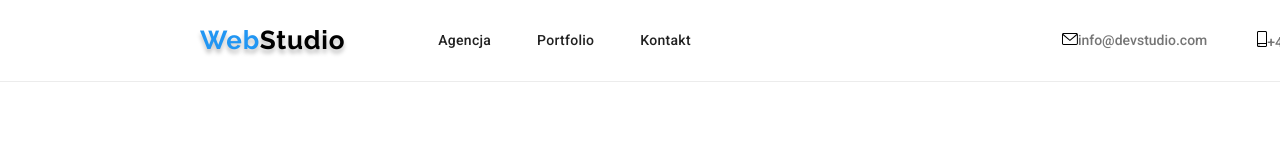
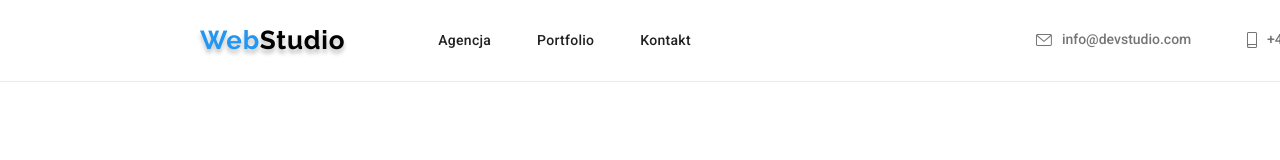
Before and after one commit to WeronikaRzasa/goit-markup-hw-04, a plain HTML site: page portfolio.html in a window 1280 px wide. Shown: the top 160 px of the page. Drawn offline with nearby package versions, Linux system fonts and the light colour scheme; files whose address does not match are found by name.

Commit message:
homework04 done

```diff
--- a/css/styles.css
+++ b/css/styles.css
@@ -69,6 +69,7 @@ header {
     justify-content: space-between;
     gap: 46px;
     padding: 0px;
+    margin-right: 345px;
 }
 .navigations a{
     color: var(--main-text-color);
@@ -96,6 +97,10 @@ header {
     font-weight: 500;
     line-height: 1.14;
     text-decoration: none;
+    width: 161px;
+    height: 16px;
+    display: flex;
+    align-items: center;
 }
 .contact:hover,
 .contact:focus {
--- a/portfolio.html
+++ b/portfolio.html
@@ -31,11 +31,12 @@
             </menu>
         </nav>
         <div class="contact-space">
-        <a class="contact" href="mailto:info@devstudio.com"><svg class="menu-icon" width="16px" height="12px">
+        <a class="contact" href="mailto:info@devstudio.com">
+            <svg class="contact-icon" width="16px" height="12px">
             <use href="./images/icons.svg#icon-envelope"></use>
         </svg>info@devstudio.com</a>
         <a class="contact" href="tel:+48111111111">
-            <svg class="menu-icon" width="10px" height="16px">
+            <svg class="contact-icon" width="10px" height="16px">
                 <use href="./images/icons.svg#icon-smartphone"></use>
             </svg>+48 111 111 111</a>
         </div>
```
